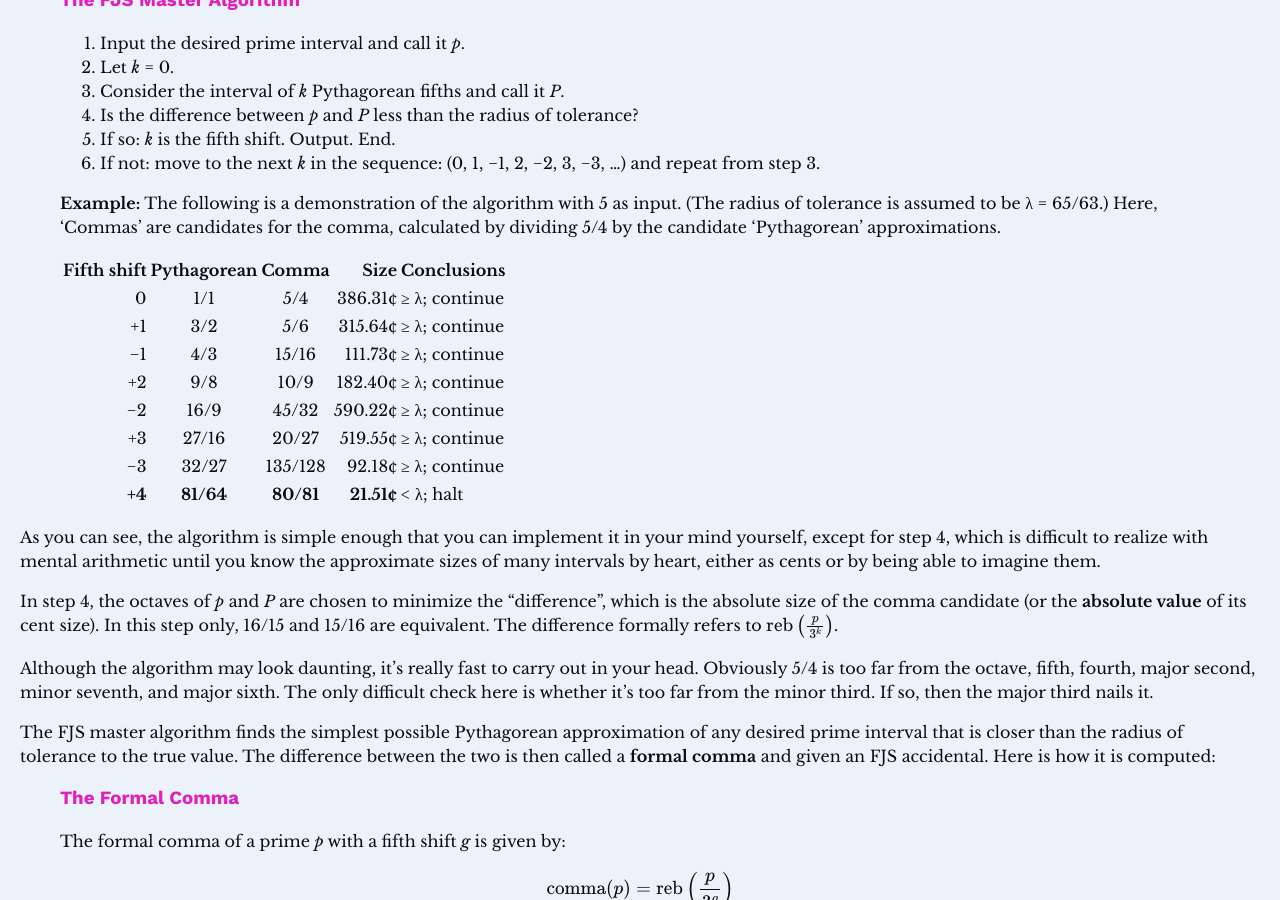
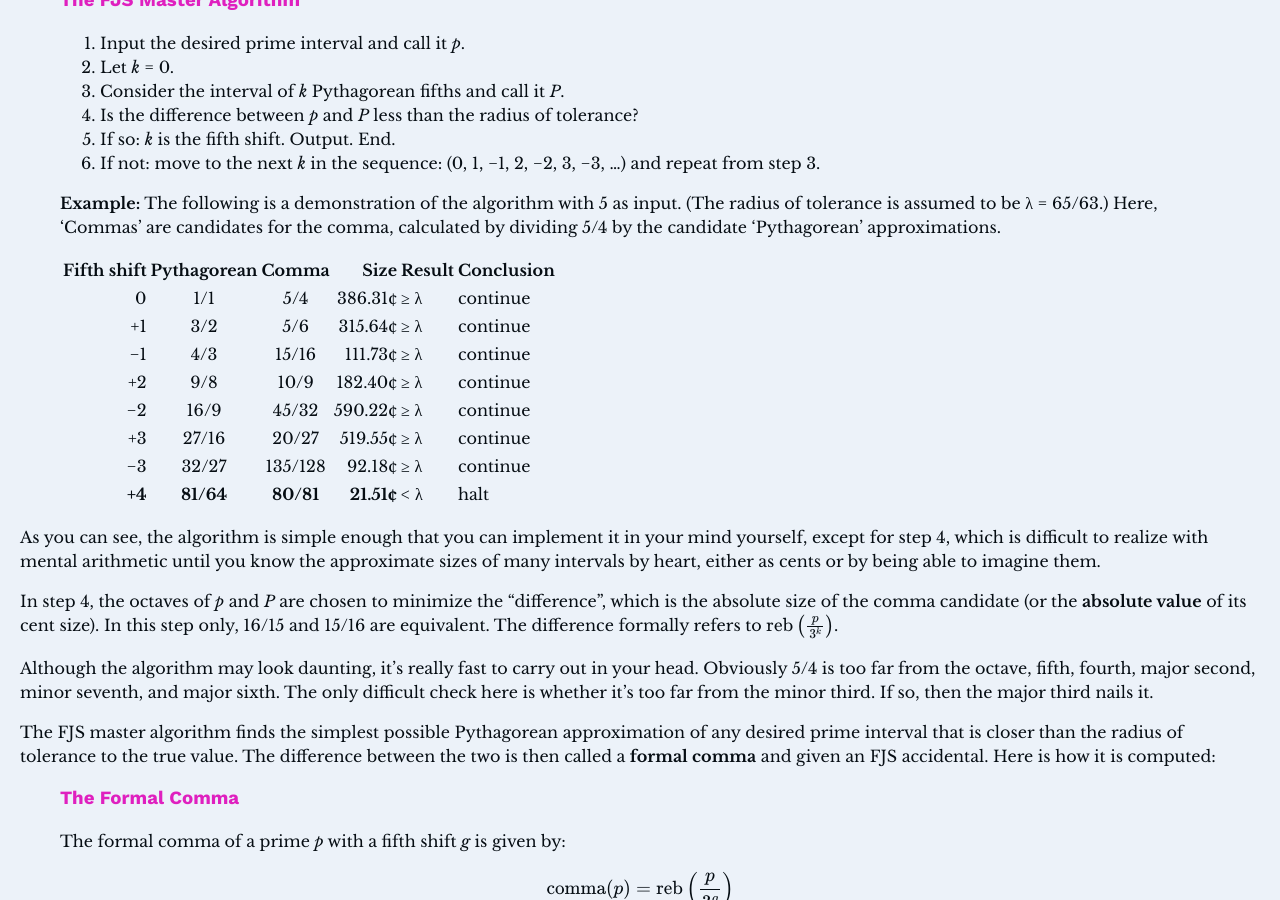
Before and after one commit to misotanni/misotanni.github.io, a Jekyll site: the page built from fjs/en/crash.md, in a window 1280 px wide and 900 px high, scrolled down 5653 px. Built offline with Jekyll 4.4.1, drawn with Linux system fonts in a browser that asks for light colours; our own code applies the rules of GitHub Pages for plain Markdown files; formulas are drawn with MathJax 3.

Commit message:
actually easier on the eye Algorithm

```diff
--- a/fjs/en/crash.md
+++ b/fjs/en/crash.md
@@ -188,16 +188,16 @@
 >
 > **Example:** The following is a demonstration of the algorithm with 5 as input. (The radius of tolerance is assumed to be λ = 65/63.) Here, ‘Commas’ are candidates for the comma, calculated by dividing 5/4 by the candidate ‘Pythagorean’ approximations.
 >
-> | Fifth shift | Pythagorean |   Comma   |       Size | Conclusions   |
-> |------------:|:-----------:|:---------:|-----------:|:--------------|
-> |         0   |     1/1     |    5/4    |  386.31¢   | ≥ λ; continue |
-> |        +1   |     3/2     |    5/6    |  315.64¢   | ≥ λ; continue |
-> |        −1   |     4/3     |   15/16   |  111.73¢   | ≥ λ; continue |
-> |        +2   |     9/8     |   10/9    |  182.40¢   | ≥ λ; continue |
-> |        −2   |    16/9     |   45/32   |  590.22¢   | ≥ λ; continue |
-> |        +3   |    27/16    |   20/27   |  519.55¢   | ≥ λ; continue |
-> |        −3   |    32/27    |  135/128  |   92.18¢   | ≥ λ; continue |
-> |      **+4** |  **81/64**  | **80/81** | **21.51¢** | < λ; halt     |
+> | Fifth shift | Pythagorean |   Comma   |       Size | Result | Conclusion |
+> |------------:|:-----------:|:---------:|-----------:|:-------|:-----------|
+> |         0   |     1/1     |    5/4    |  386.31¢   | ≥ λ    | continue   |
+> |        +1   |     3/2     |    5/6    |  315.64¢   | ≥ λ    | continue   |
+> |        −1   |     4/3     |   15/16   |  111.73¢   | ≥ λ    | continue   |
+> |        +2   |     9/8     |   10/9    |  182.40¢   | ≥ λ    | continue   |
+> |        −2   |    16/9     |   45/32   |  590.22¢   | ≥ λ    | continue   |
+> |        +3   |    27/16    |   20/27   |  519.55¢   | ≥ λ    | continue   |
+> |        −3   |    32/27    |  135/128  |   92.18¢   | ≥ λ    | continue   |
+> |      **+4** |  **81/64**  | **80/81** | **21.51¢** | < λ    | halt       |
 
 As you can see, the algorithm is simple enough that you can implement it in your mind yourself, except for step 4, which is difficult to realize with mental arithmetic until you know the approximate sizes of many intervals by heart, either as cents or by being able to imagine them.
 
```
Also changed, not shown: fjs/de/crash.md (+10 -10 lines), fjs/fr/crash.md (+10 -10 lines), fjs/pl/crash.md (+10 -10 lines).
